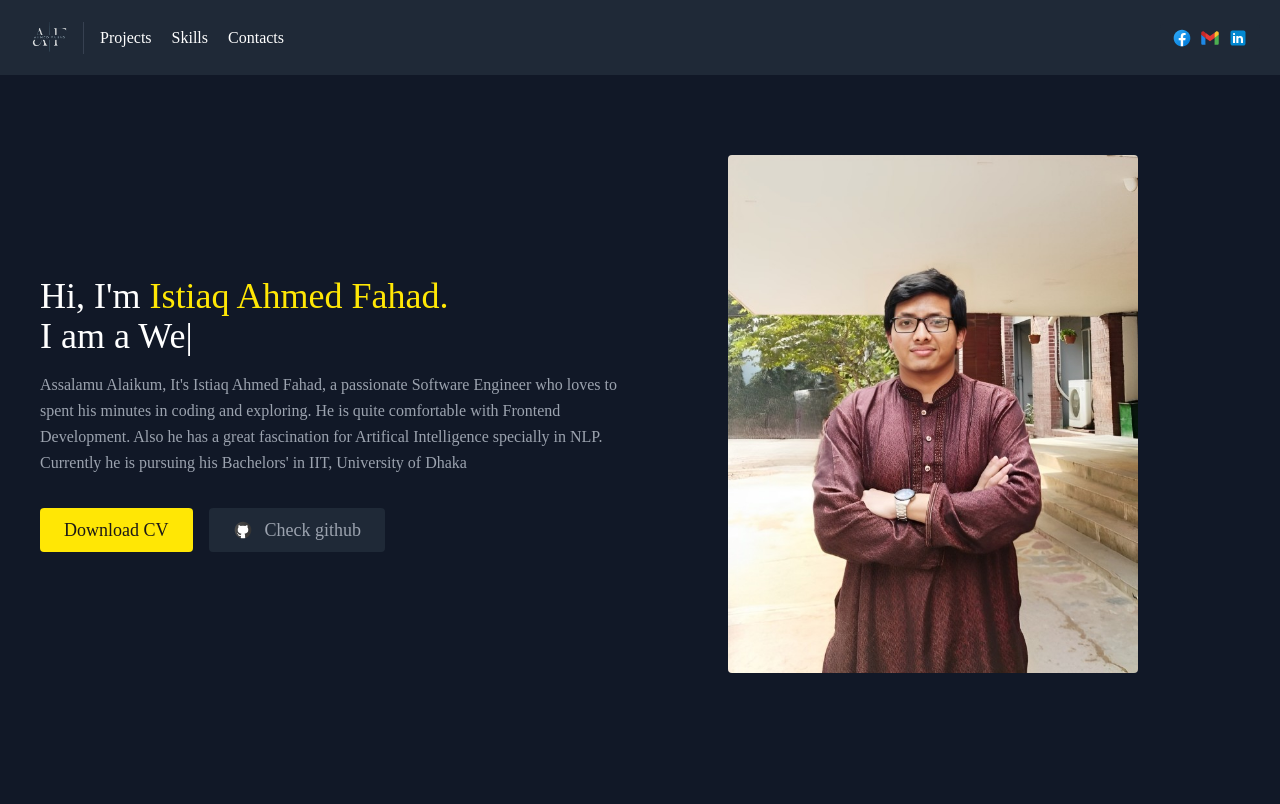
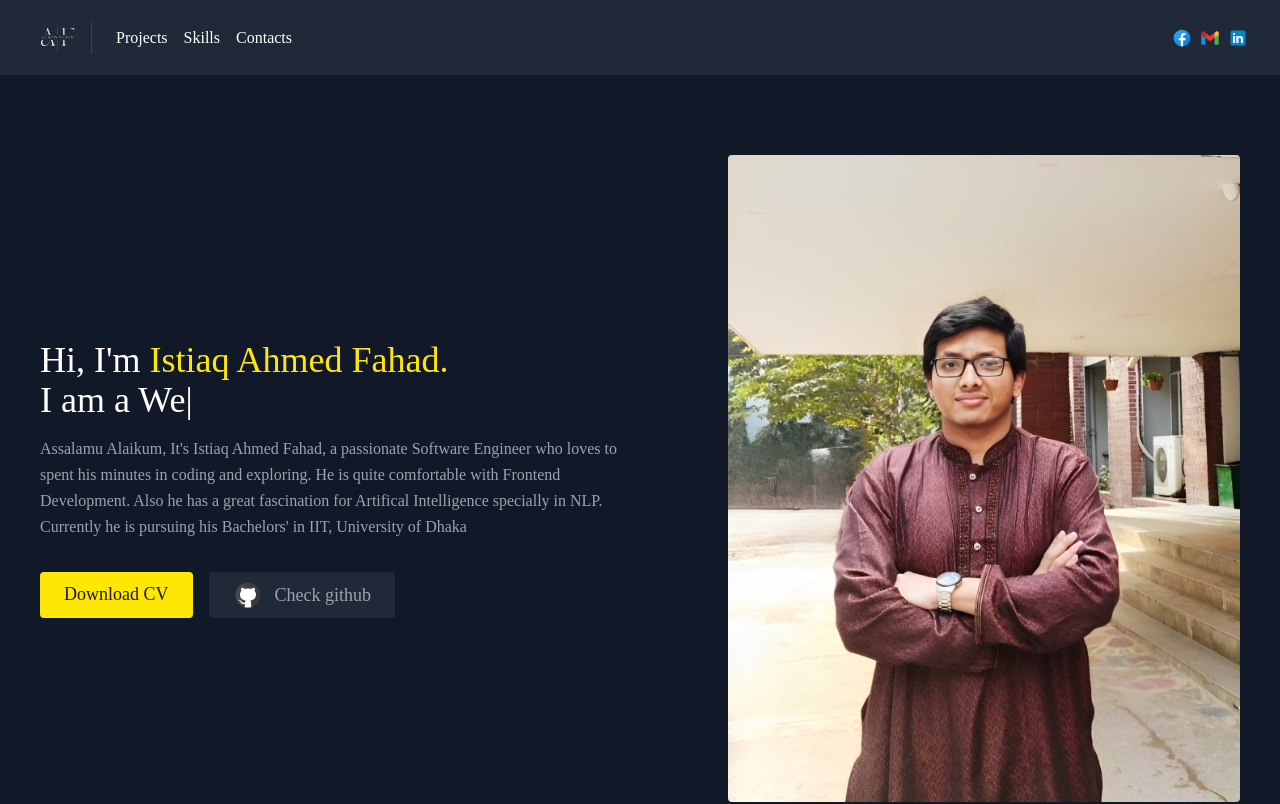
Before and after one commit to ahmedfahad04/ahmedfahad04.github.io, a React (Vite) app: page / in a window 1280 px wide. Shown: the top 804 px of the page. Built offline with nearby package versions, Linux system fonts and the light colour scheme.

Commit message:
navbar, about section updated

```diff
--- a/package.json
+++ b/package.json
@@ -14,6 +14,7 @@
     "react": "^18.2.0",
     "react-dom": "^18.2.0",
     "react-multi-carousel": "^2.8.4",
+    "react-responsive": "^9.0.2",
     "react-scroll": "^1.9.0",
     "react-skillbars": "^2.2.0",
     "react-type-animation": "^3.2.0"
--- a/src/components/About.tsx
+++ b/src/components/About.tsx
@@ -1,6 +1,9 @@
+import { useMediaQuery } from "react-responsive";
 import { TypeAnimation } from "react-type-animation";
 
 export default function About() {
+  const isMobile = useMediaQuery({ query: "(max-width: 767px)" });
+
   return (
     <section
       id="about"
@@ -50,8 +53,8 @@ export default function About() {
                   xmlns="http://www.w3.org/2000/svg"
                   x="0px"
                   y="0px"
-                  width="20"
-                  height="20"
+                  width="30"
+                  height="30"
                   viewBox="0 0 48 48"
                 >
                   <linearGradient
@@ -87,13 +90,16 @@ export default function About() {
             </a>
           </div>
         </div>
+
+        {!isMobile && (
           <div className="lg:max-w-lg lg:w-full md:w-1/2 w-5/6">
             <img
-            className="object-cover object-center rounded w-4/5 filter grayscale-0 hover:grayscale transition-all ease-linear duration-500 hover:scale-105 cursor-pointer"
+              className="object-cover object-center rounded filter grayscale-0 hover:grayscale transition-all ease-linear duration-500 hover:scale-105 cursor-pointer"
               alt="hero"
               src="/hero.jpg"
             />
           </div>
+        )}
       </div>
     </section>
   );
--- a/src/components/Navbar.tsx
+++ b/src/components/Navbar.tsx
@@ -3,23 +3,23 @@ import { Link } from "react-scroll";
 export default function Navbar() {
   return (
     <header className="bg-gray-800 md:sticky top-0 z-10">
-      <div className="container mx-auto flex flex-wrap p-5 flex-col md:flex-row items-center">
+      <div className="mx-auto flex flex-wrap p-5 flex-col md:flex-row items-center justify-center">
         <a className="title-font font-medium text-white mb-4 md:mb-0">
           <Link
             to="about"
             smooth={true}
             duration={500}
-            className="ml-3 text-xl flex items-center justify-center cursor-pointer"
+            className="md:ml-5 text-xl flex items-center justify-center cursor-pointer"
           >
             <img src="/logo.png" width={35} height={35}></img>
           </Link>
         </a>
-        <nav className="text-white md:mr-auto md:ml-4 md:py-1 md:pl-4 md:border-l md:border-gray-700	flex flex-wrap items-center text-base justify-center">
+        <nav className="text-white md:flex md:justify-center md:items-center md:mr-auto md:ml-4 md:py-1 md:pl-4 md:border-l md:border-gray-700 text-base">
           <Link
             to="projects"
             smooth={true}
             duration={500}
-            className="mr-5 hover:text-secondary cursor-pointer transition-all ease-linear duration-100 hover:scale-105"
+            className="px-2 hover:text-secondary cursor-pointer transition-all ease-linear duration-100 hover:scale-105"
           >
             Projects
           </Link>
@@ -27,7 +27,7 @@ export default function Navbar() {
             to="skills"
             smooth={true}
             duration={500}
-            className="mr-5 hover:text-secondary cursor-pointer transition-all ease-linear duration-100 hover:scale-105"
+            className="px-2 hover:text-secondary cursor-pointer transition-all ease-linear duration-100 hover:scale-105"
           >
             Skills
           </Link>
@@ -35,7 +35,7 @@ export default function Navbar() {
             to="contact"
             smooth={true}
             duration={500}
-            className="mr-5 hover:text-secondary cursor-pointer transition-all ease-linear duration-100 hover:scale-105"
+            className="px-2 hover:text-secondary cursor-pointer transition-all ease-linear duration-100 hover:scale-105"
           >
             Contacts
           </Link>
@@ -44,7 +44,7 @@ export default function Navbar() {
         <a
           href="#contact"
           target="blank"
-          className="text-white inline-flex items-center bg-gray-800 border-0 py-1 px-3 focus:outline-none hover:bg-gray-700 rounded text-base mt-4 md:mt-0"
+          className="text-white inline-flex items-cente bg-gray-800 border-0 py-1 px-3 focus:outline-none rounded text-base mt-4 md:mt-0"
         >
           {/* facebook icon  */}
           <a
```
Also changed, not shown: 1 other file (tests, documents, lock files or other folders). Lines whose indentation alone changed are shown as unchanged.
